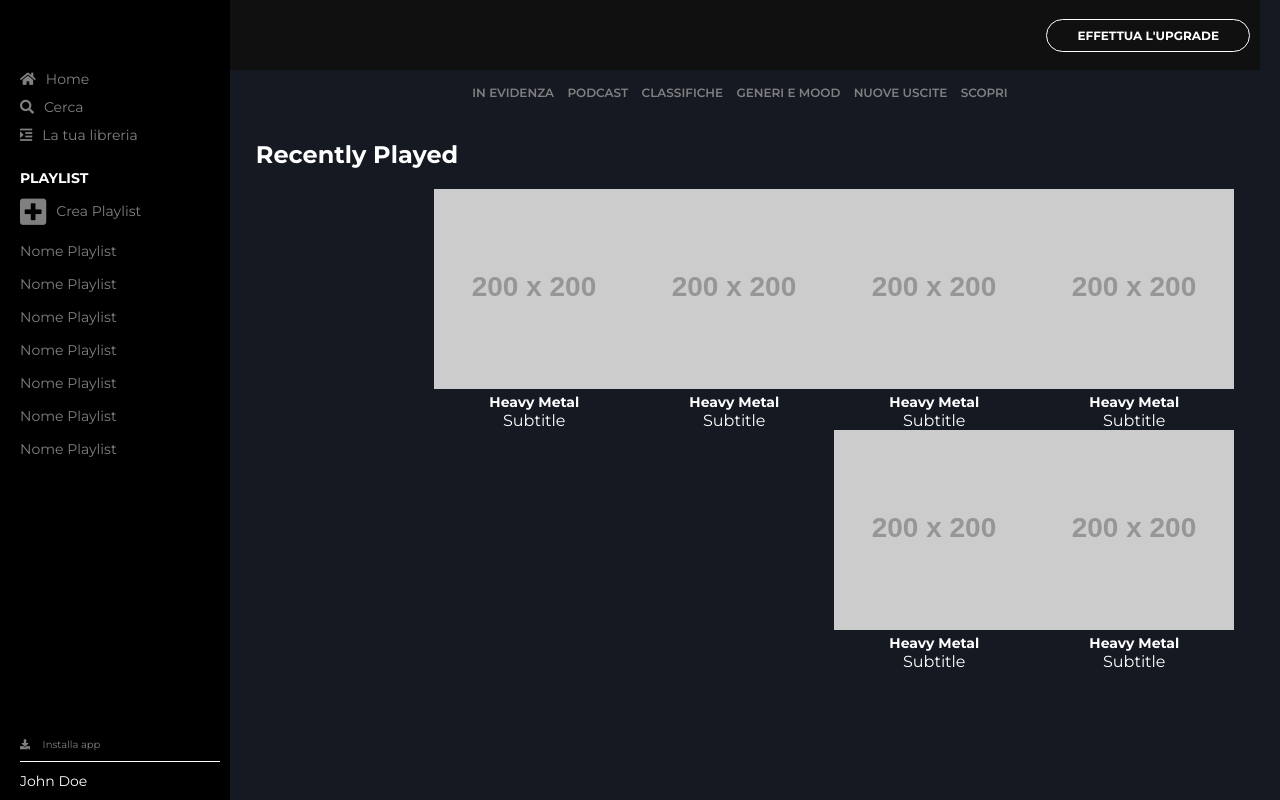
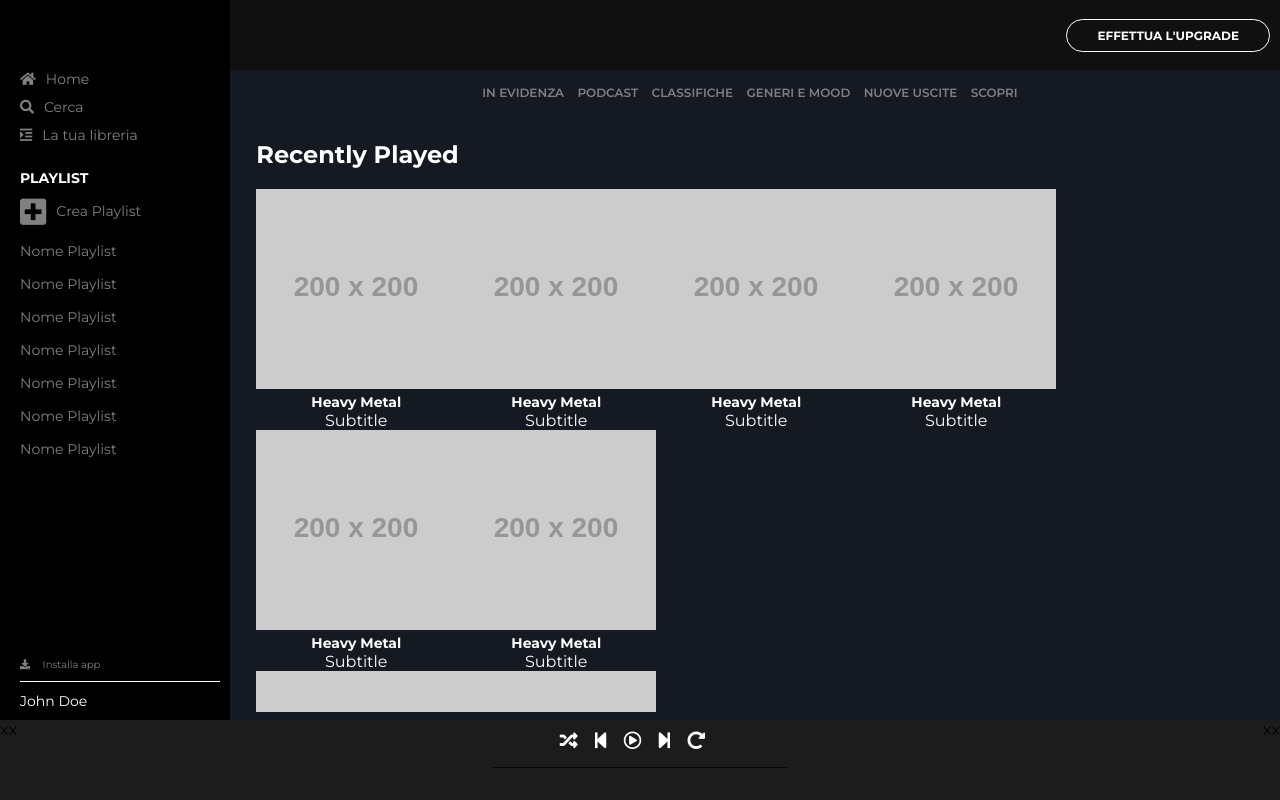
Before and after one commit to matassoli/html-css-spotifyweb, a plain HTML site: page index.html in a window 1280 px wide. Drawn offline with Linux system fonts and the light colour scheme; placeholder pictures from the web are drawn by us.

Commit message:
mediabar

```diff
--- a/css/master.css
+++ b/css/master.css
@@ -11,7 +11,7 @@ body {
 
 .sidebar {
   background: #000;
-  height: 100vh;
+  height: 90vh;
   width: 230px;
   float: left;
   color: #FFF;
@@ -47,7 +47,7 @@ h3 {
 .sidebar__user {
   background-color: #000;
   position: absolute;
-  bottom: 10px;
+  bottom: 90px;
   width: 200px;
 }
 
@@ -68,7 +68,7 @@ section {
 }
 
 .container {
-  width: calc(100% - 250px);
+  width: calc(100% - 230px);
   float: left;
 }
 
@@ -119,20 +119,60 @@ h2 {
 .products {
   margin: auto;
   width: 95%;
+  height: 74vh;
+  overflow: auto;
 }
 
 .products__cover {
   display: flex;
   text-align: center;
   flex-wrap: wrap;
-  justify-content: flex-end;
+  overflow: auto;
 }
 
 h1 {
   font-size: 14px;
 }
 
-.product {
+main:after {
+  content: "";
+  display: table;
+  clear: both;
+}
 
+footer {
+  height: 80px;
+  width: 100%;
+  background-color: #1c1c1c;
+  position: fixed;
+  left: 0;
+  bottom: 0;
+}
 
+.media__controls {
+  display: flex;
+  flex-direction: column;
+  align-items: center;
+  justify-content: center;
 }
+
+footer ul {
+  padding-top: 10px;
+  list-style-type: none;
+  display: flex;
+}
+
+footer li {
+  font-size: 18px;
+  margin-right: 15px;
+}
+
+footer a {
+  color: #FFF;
+}
+
+.media {
+  display: flex;
+  justify-content: space-between;
+  flex-shrink: 0;
+}
--- a/index.html
+++ b/index.html
@@ -87,14 +87,47 @@
             <h1>Heavy Metal</h1>
             <p>Subtitle</p>
           </div>
+        </div>
 
+        <div class="products__cover">
+          <div class="product">
+            <img src="https://via.placeholder.com/200" alt="">
+            <h1>Heavy Metal</h1>
+            <p>Subtitle</p>
+          </div>
+
+          <div class="product">
+            <img src="https://via.placeholder.com/200" alt="">
+            <h1>Heavy Metal</h1>
+            <p>Subtitle</p>
+          </div>
+        </div>
+
+
+      </div>
+    </section>
+  </main>
+
+  <footer>
+    <div class="media">
+      <div class="media__playing">xx</div>
+      <div class="media__controls">
+        <ul>
+          <li><a href=""><i class="fas fa-random"></i></a></li>
+          <li><a href=""><i class="fas fa-step-backward"></i></a></li>
+          <li><a href=""><i class="far fa-play-circle"></i></a></li>
+          <li><a href=""><i class="fas fa-step-forward"></i></a></li>
+          <li><a href=""><i class="fas fa-redo-alt"></i></a></li>
+        </ul>
+        <div class="media__progress">
+<div class="">
+_____________________________________
+</div>
         </div>
       </div>
-    </section>
-
-
-
-  </main>
+      <div class="media__volume">xx</div>
+    </div>
+  </footer>
 
 </body>
 
```
